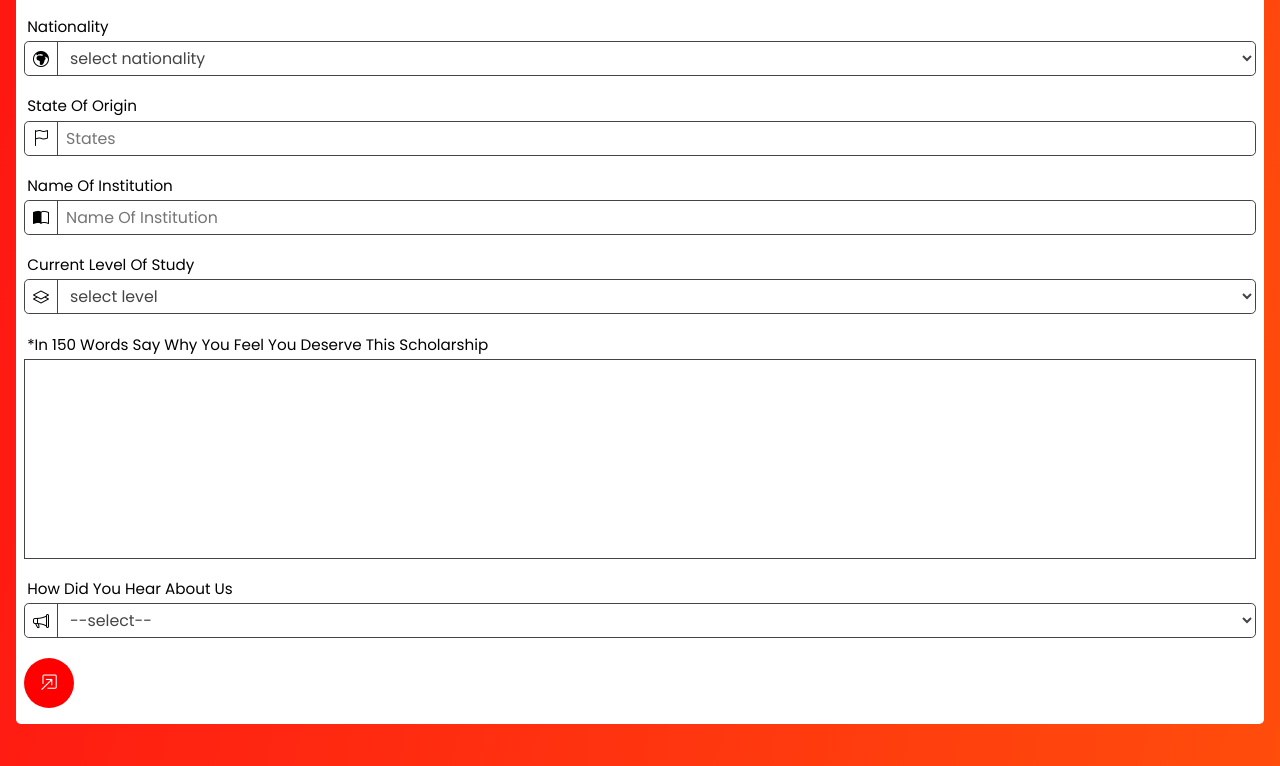
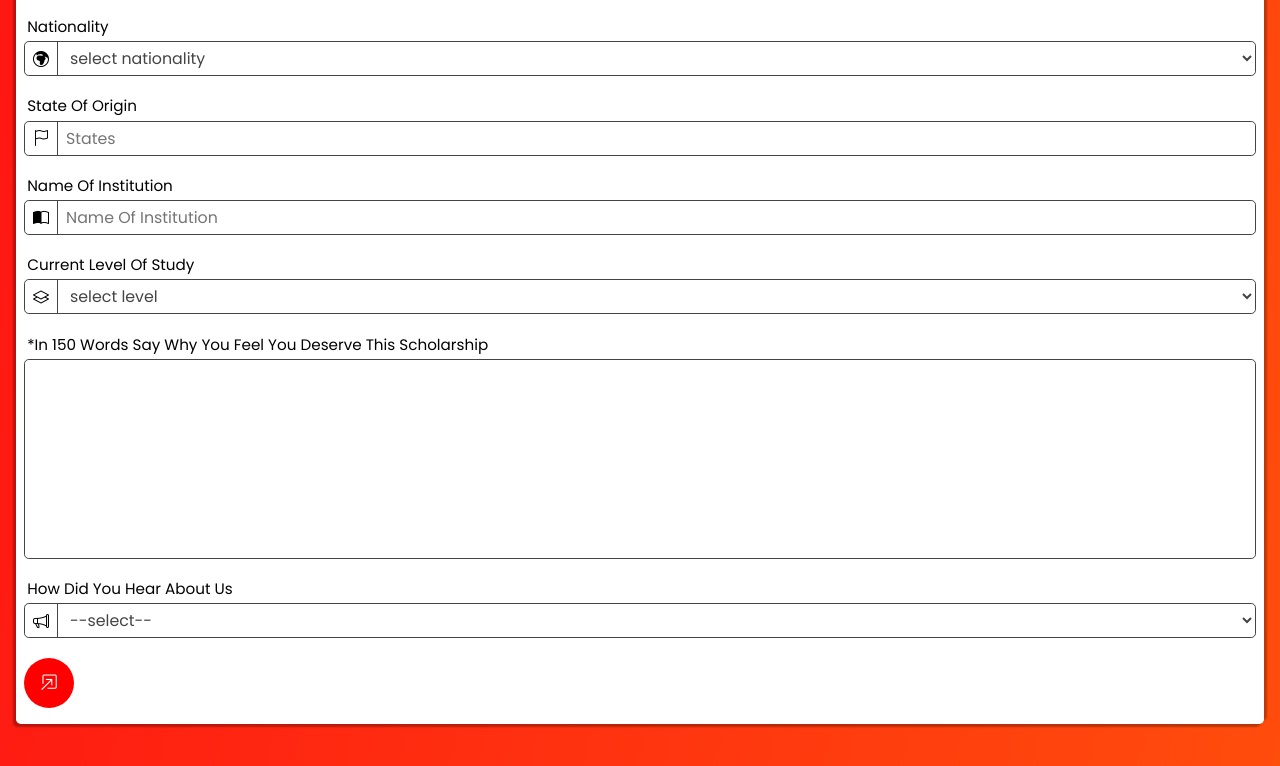
Before and after one commit to cleverAkanimoh/myscholarshipngCBT, a plain HTML site: page index.html in a window 1280 px wide. Shown: the part 646-1412 px from the top of the page. Drawn offline with nearby package versions, Linux system fonts and the light colour scheme.

Commit message:
modified style.css in .

```diff
--- a/style.css
+++ b/style.css
@@ -86,6 +86,7 @@ nav {
     margin: 10px 0;
     padding: 1rem 0.5rem;
     border-radius: 0.3rem;
+    box-shadow: 3px -3px 2px #05050542, -3px 3px 2px #00000049;
 }
 
 #container-article #registration-form .form-div {
@@ -146,6 +147,7 @@ textarea {
     padding: 0.5rem;
     outline: 0;
     border: 1px solid #444;
+    border-radius: 0.3rem;
     color: #444;
 }
 
```
